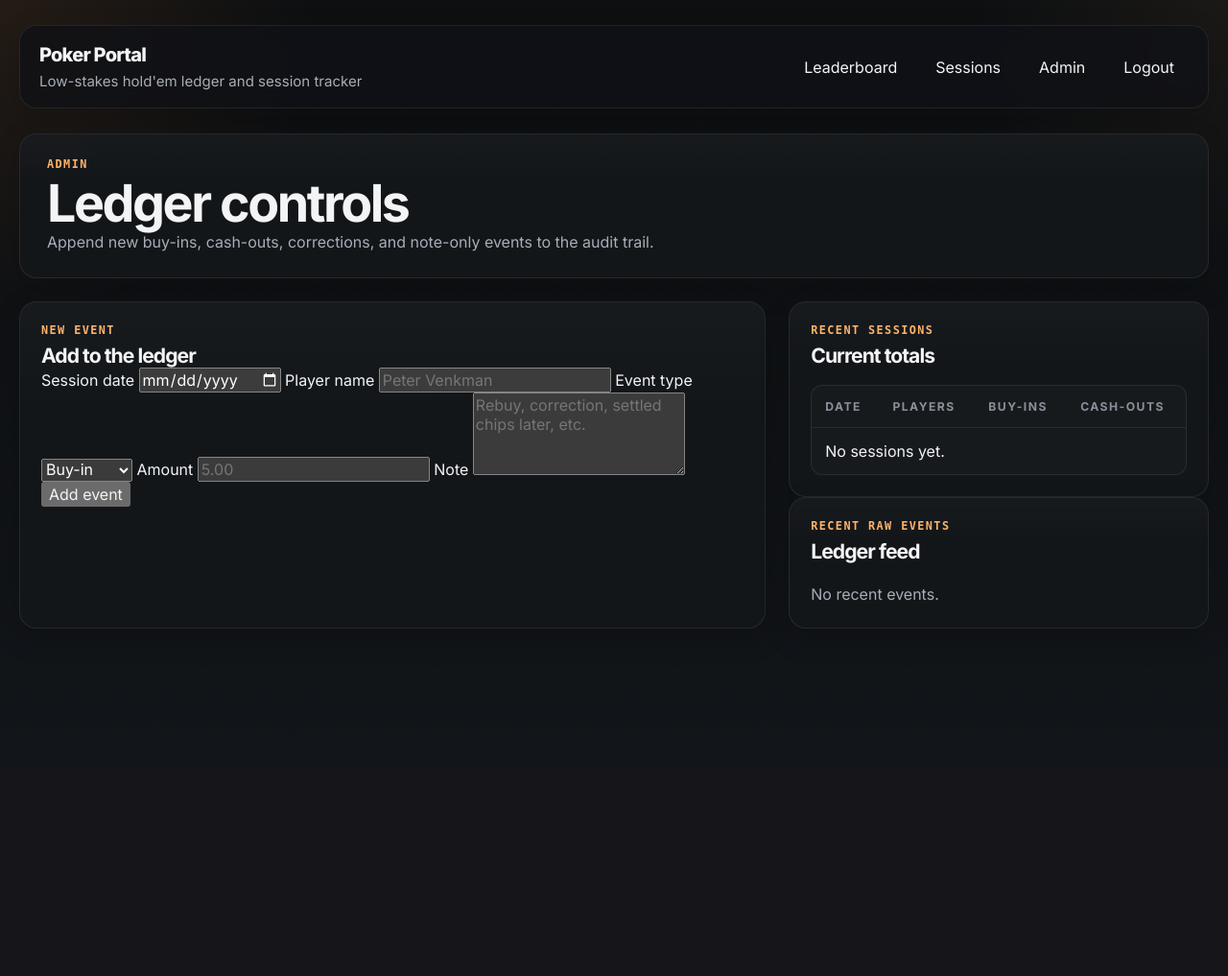
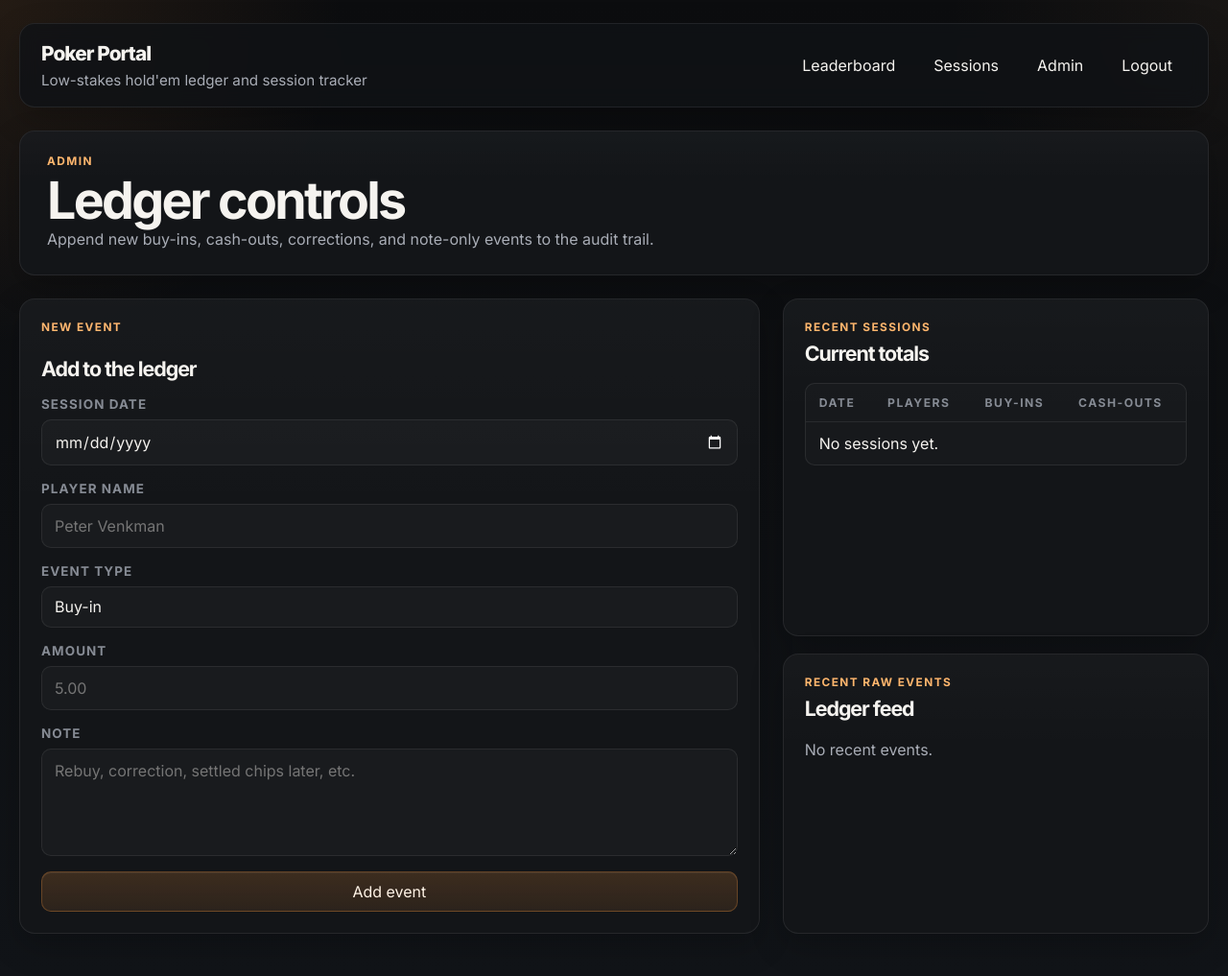
Before and after one commit to SowinskiBraeden/boker, a Flask app: page /admin in a window 1280 px wide. Shown: the whole page at 96% size. Before the commit the page ends 655 px from the top, so only its background shows below. Run offline with Flask 3, Linux system fonts and the light colour scheme; the visitor is signed in with stand-in values (Sample User, id 1).

Commit message:
fix admin panel styles

```diff
--- a/static/css/style.css
+++ b/static/css/style.css
@@ -1,25 +1,24 @@
 :root {
-    --bg: #0f1113;
-    --bg-elevated: #14171b;
-    --bg-panel: rgba(20, 23, 27, 0.92);
-    --bg-panel-strong: rgba(24, 28, 33, 0.98);
-    --bg-soft: rgba(255, 255, 255, 0.028);
+    --bg: #0f1012;
+    --bg-panel: rgba(20, 22, 26, 0.92);
+    --bg-panel-strong: rgba(24, 27, 31, 0.98);
+    --bg-soft: rgba(255, 255, 255, 0.026);
     --line: rgba(255, 255, 255, 0.08);
-    --line-strong: rgba(255, 255, 255, 0.12);
-    --text: #f3f4f6;
-    --text-muted: #a8adb7;
-    --text-soft: #8b919c;
-    --accent: #f08a38;
-    --accent-2: #ffb36a;
-    --accent-soft: rgba(240, 138, 56, 0.14);
-    --positive: #59d98e;
-    --negative: #f06c72;
-    --neutral: #e4bf65;
-    --shadow: 0 20px 60px rgba(0, 0, 0, 0.32);
-    --shadow-soft: 0 10px 30px rgba(0, 0, 0, 0.18);
-    --radius-sm: 10px;
-    --radius: 14px;
-    --radius-lg: 18px;
+    --line-strong: rgba(255, 255, 255, 0.13);
+    --text: #f5f3ef;
+    --text-muted: #a9adb6;
+    --text-soft: #868b94;
+    --accent: #e58b3a;
+    --accent-2: #ffb66d;
+    --accent-soft: rgba(229, 139, 58, 0.14);
+    --positive: #58d38f;
+    --negative: #ef6a72;
+    --neutral: #ddb662;
+    --shadow: 0 24px 64px rgba(0, 0, 0, 0.34);
+    --shadow-soft: 0 12px 34px rgba(0, 0, 0, 0.22);
+    --radius-sm: 8px;
+    --radius: 12px;
+    --radius-lg: 16px;
 }
 
 * {
@@ -38,15 +37,15 @@ body {
     background:
         radial-gradient(
             circle at top left,
-            rgba(240, 138, 56, 0.1),
+            rgba(229, 139, 58, 0.11),
             transparent 22%
         ),
         radial-gradient(
             circle at top right,
-            rgba(255, 179, 106, 0.06),
+            rgba(255, 182, 109, 0.05),
             transparent 18%
         ),
-        linear-gradient(180deg, #0d0f11 0%, #121519 100%);
+        linear-gradient(180deg, #0c0d0f 0%, #111418 100%);
 }
 
 body::before {
@@ -54,10 +53,10 @@ body::before {
     position: fixed;
     inset: 0;
     background-image:
-        linear-gradient(rgba(255, 255, 255, 0.016) 1px, transparent 1px),
-        linear-gradient(90deg, rgba(255, 255, 255, 0.016) 1px, transparent 1px);
-    background-size: 38px 38px;
-    opacity: 0.28;
+        linear-gradient(rgba(255, 255, 255, 0.012) 1px, transparent 1px),
+        linear-gradient(90deg, rgba(255, 255, 255, 0.012) 1px, transparent 1px);
+    background-size: 40px 40px;
+    opacity: 0.22;
     pointer-events: none;
 }
 
@@ -90,60 +89,34 @@ button {
 .site-shell {
     width: min(1280px, calc(100% - 40px));
     margin: 0 auto;
-    padding: 26px 0 44px;
+    padding: 24px 0 44px;
 }
 
 .topbar {
     display: flex;
     justify-content: space-between;
     align-items: center;
-    gap: 20px;
-    padding: 18px 20px;
-    margin-bottom: 26px;
+    gap: 18px;
+    padding: 18px 22px;
+    margin-bottom: 24px;
     border: 1px solid var(--line);
     border-radius: var(--radius-lg);
-    background: rgba(16, 18, 22, 0.82);
+    background: rgba(16, 18, 22, 0.84);
     backdrop-filter: blur(10px);
     box-shadow: var(--shadow-soft);
 }
 
-.brand-lockup {
-    min-width: 0;
-}
-
-.brand-row {
-    display: flex;
-    align-items: center;
-    gap: 10px;
-}
-
-.brand-badge {
-    display: inline-flex;
-    align-items: center;
-    justify-content: center;
-    height: 24px;
-    padding: 0 9px;
-    border-radius: 999px;
-    background: var(--accent-soft);
-    border: 1px solid rgba(240, 138, 56, 0.24);
-    color: var(--accent-2);
-    font-family: "IBM Plex Mono", monospace;
-    font-size: 0.72rem;
-    font-weight: 600;
-    letter-spacing: 0.08em;
-    text-transform: uppercase;
-}
-
 .brand {
-    font-size: 1.25rem;
+    display: inline-block;
+    font-size: 1.3rem;
     font-weight: 800;
-    letter-spacing: -0.04em;
+    letter-spacing: -0.045em;
 }
 
 .brand-subtitle {
     margin: 6px 0 0;
     color: var(--text-muted);
-    font-size: 0.94rem;
+    font-size: 0.95rem;
 }
 
 .nav-links {
@@ -153,26 +126,33 @@ button {
     flex-wrap: wrap;
 }
 
+.nav-links form {
+    margin: 0;
+}
+
 .nav-links a,
 .ghost-button,
 .secondary-button,
+.primary-button,
 .sort-button {
     transition:
         background-color 140ms ease,
         border-color 140ms ease,
         color 140ms ease,
-        transform 140ms ease;
+        transform 140ms ease,
+        box-shadow 140ms ease;
 }
 
 .nav-links a,
 .ghost-button,
-.secondary-button {
+.secondary-button,
+.primary-button {
     display: inline-flex;
     align-items: center;
     justify-content: center;
     min-height: 42px;
     padding: 0 14px;
-    border-radius: 12px;
+    border-radius: 10px;
     border: 1px solid transparent;
     background: transparent;
     color: var(--text);
@@ -182,20 +162,39 @@ button {
 .nav-links a:hover,
 .ghost-button:hover,
 .secondary-button:hover {
-    background: rgba(255, 255, 255, 0.04);
+    background: rgba(255, 255, 255, 0.038);
     border-color: var(--line);
 }
 
-.nav-accent,
 .secondary-button {
-    background: rgba(255, 255, 255, 0.03);
     border-color: var(--line);
+    background: rgba(255, 255, 255, 0.025);
 }
 
-.nav-accent:hover,
 .secondary-button:hover {
-    border-color: rgba(240, 138, 56, 0.26);
-    box-shadow: inset 0 0 0 1px rgba(240, 138, 56, 0.12);
+    border-color: rgba(229, 139, 58, 0.3);
+    box-shadow: inset 0 0 0 1px rgba(229, 139, 58, 0.1);
+}
+
+.primary-button {
+    padding: 0 16px;
+    border-color: rgba(229, 139, 58, 0.3);
+    background: linear-gradient(
+        180deg,
+        rgba(229, 139, 58, 0.2),
+        rgba(229, 139, 58, 0.12)
+    );
+    color: #fff3e5;
+    box-shadow: inset 0 1px 0 rgba(255, 255, 255, 0.06);
+}
+
+.primary-button:hover {
+    border-color: rgba(255, 182, 109, 0.42);
+    background: linear-gradient(
+        180deg,
+        rgba(229, 139, 58, 0.25),
+        rgba(229, 139, 58, 0.14)
+    );
 }
 
 .flash-stack {
@@ -209,25 +208,24 @@ button {
     border: 1px solid var(--line);
     border-radius: var(--radius);
     background: var(--bg-panel);
-    color: var(--text);
     box-shadow: var(--shadow-soft);
 }
 
 .flash.success {
-    border-color: rgba(89, 217, 142, 0.18);
+    border-color: rgba(88, 211, 143, 0.2);
     background: linear-gradient(
         180deg,
-        rgba(89, 217, 142, 0.1),
-        rgba(20, 23, 27, 0.94)
+        rgba(88, 211, 143, 0.08),
+        rgba(20, 22, 26, 0.94)
     );
 }
 
 .flash.error {
-    border-color: rgba(240, 108, 114, 0.18);
+    border-color: rgba(239, 106, 114, 0.2);
     background: linear-gradient(
         180deg,
-        rgba(240, 108, 114, 0.1),
-        rgba(20, 23, 27, 0.94)
+        rgba(239, 106, 114, 0.08),
+        rgba(20, 22, 26, 0.94)
     );
 }
 
@@ -274,9 +272,8 @@ button {
 .eyebrow {
     margin: 0 0 8px;
     color: var(--accent-2);
-    font-family: "IBM Plex Mono", monospace;
     font-size: 0.74rem;
-    font-weight: 600;
+    font-weight: 700;
     letter-spacing: 0.12em;
     text-transform: uppercase;
 }
@@ -284,16 +281,16 @@ button {
 h1,
 h2 {
     margin: 0;
-    letter-spacing: -0.045em;
+    letter-spacing: -0.05em;
 }
 
 h1 {
-    font-size: clamp(2.2rem, 4.2vw, 3.7rem);
+    font-size: clamp(2.15rem, 4.2vw, 3.7rem);
     line-height: 0.98;
 }
 
 h2 {
-    font-size: 1.32rem;
+    font-size: 1.34rem;
     line-height: 1.15;
 }
 
@@ -318,11 +315,75 @@ h2 {
 }
 
 .two-col {
-    grid-template-columns: minmax(0, 1.6fr) minmax(300px, 0.9fr);
+    grid-template-columns: minmax(0, 1.65fr) minmax(320px, 0.95fr);
 }
 
 .three-col {
     grid-template-columns: repeat(3, minmax(0, 1fr));
+}
+
+.stack-gap {
+    display: grid;
+    gap: 18px;
+}
+
+.form-shell {
+    display: grid;
+    justify-content: center;
+}
+
+.form-shell.narrow {
+    grid-template-columns: minmax(320px, 540px);
+}
+
+.form-card {
+    display: grid;
+    gap: 16px;
+    align-content: start;
+}
+
+.form-card label {
+    display: grid;
+    gap: 8px;
+    position: relative;
+    z-index: 1;
+}
+
+.form-card label > span {
+    color: var(--text-soft);
+    font-size: 0.84rem;
+    font-weight: 700;
+    letter-spacing: 0.08em;
+    text-transform: uppercase;
+}
+
+.form-card input,
+.form-card select,
+.form-card textarea {
+    width: 100%;
+    border: 1px solid var(--line);
+    border-radius: 10px;
+    background: rgba(255, 255, 255, 0.028);
+    color: var(--text);
+    padding: 12px 13px;
+    outline: none;
+    appearance: none;
+}
+
+.form-card textarea {
+    resize: vertical;
+    min-height: 112px;
+}
+
+.form-card input:focus,
+.form-card select:focus,
+.form-card textarea:focus {
+    border-color: rgba(229, 139, 58, 0.42);
+    box-shadow: 0 0 0 4px rgba(229, 139, 58, 0.1);
+}
+
+.admin-layout .form-card {
+    align-self: start;
 }
 
 .panel-header {
@@ -432,9 +493,14 @@ h2 {
     position: relative;
     z-index: 1;
     overflow-x: auto;
-    border-radius: 12px;
+    border-radius: 10px;
     border: 1px solid var(--line);
     background: rgba(255, 255, 255, 0.018);
+}
+
+.small-table th,
+.small-table td {
+    padding: 12px 14px;
 }
 
 table {
@@ -444,10 +510,11 @@ table {
 
 th,
 td {
-    padding: 14px 14px;
+    padding: 14px;
     border-bottom: 1px solid var(--line);
     text-align: left;
     white-space: nowrap;
+    vertical-align: top;
 }
 
 th {
@@ -527,6 +594,67 @@ td a:hover {
     color: var(--neutral);
 }
 
+.event-feed {
+    display: grid;
+    gap: 12px;
+    position: relative;
+    z-index: 1;
+}
+
+.event-feed.condensed {
+    gap: 10px;
+}
+
+.event-card {
+    display: grid;
+    gap: 8px;
+    padding: 14px;
+    border: 1px solid var(--line);
+    border-radius: 10px;
+    background: rgba(255, 255, 255, 0.022);
+}
+
+.event-card-top {
+    display: flex;
+    align-items: center;
+    justify-content: space-between;
+    gap: 12px;
+}
+
+.event-amount {
+    margin: 0;
+    font-size: 1.1rem;
+    font-weight: 700;
+    letter-spacing: -0.03em;
+}
+
+.pill {
+    display: inline-flex;
+    align-items: center;
+    justify-content: center;
+    min-height: 26px;
+    padding: 0 10px;
+    border: 1px solid rgba(229, 139, 58, 0.25);
+    border-radius: 999px;
+    background: var(--accent-soft);
+    color: var(--accent-2);
+    font-size: 0.72rem;
+    font-weight: 700;
+    letter-spacing: 0.08em;
+    text-transform: uppercase;
+}
+
+.note-list {
+    margin: 0;
+    padding-left: 18px;
+    color: var(--text-muted);
+    white-space: normal;
+}
+
+.note-list li + li {
+    margin-top: 6px;
+}
+
 .chart-modal {
     position: fixed;
     inset: 0;
@@ -562,7 +690,9 @@ td a:hover {
     height: min(74vh, 820px);
 }
 
-.leaderboard-layout {
+.leaderboard-layout,
+.session-layout,
+.admin-layout {
     align-items: stretch;
 }
 
```
Also changed, not shown: other parts of static/css/style.css (+16 -11 lines).
